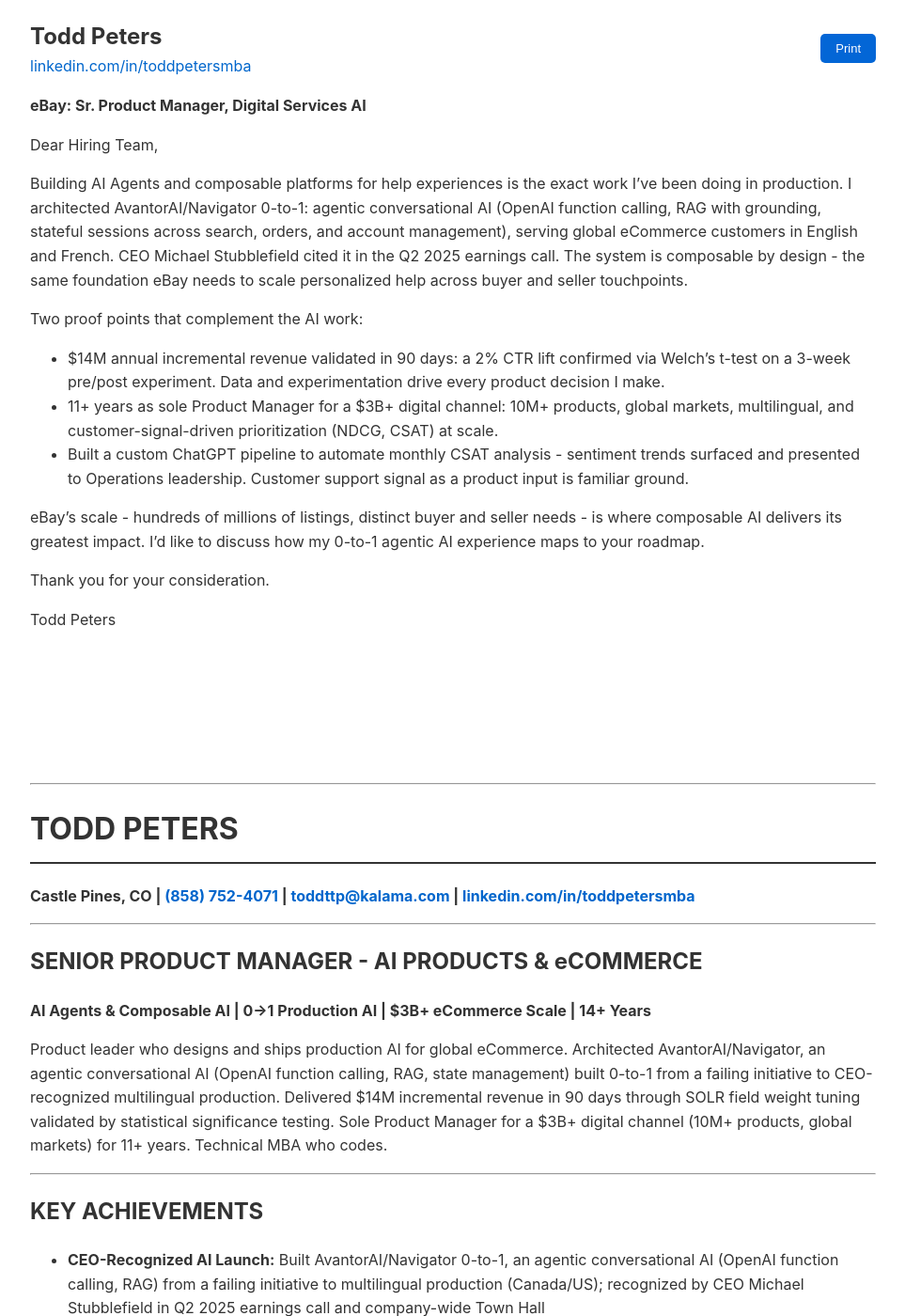
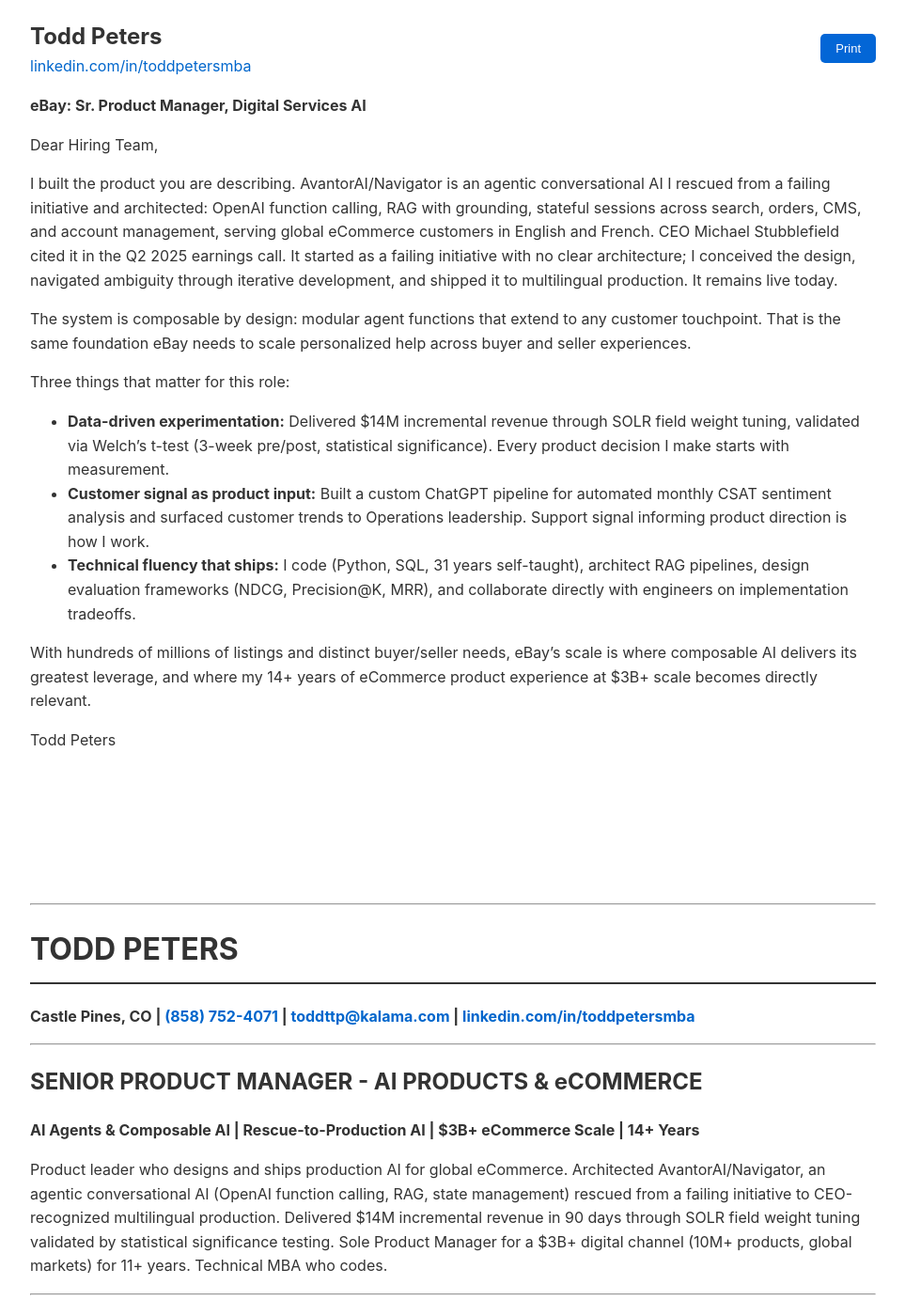
Before and after one commit to tsimech/tsimech.github.io, a Jekyll site: the page built from docs/ebay_sr_prod_mgr_ai.md, in a window 1280 px wide and 1400 px high. Shown: the whole window at 94% size, without its empty margins (158-1121 px from the left). Built offline with Jekyll 4.4.1, drawn with Linux system fonts in a browser that asks for light colours; some of the changed text lies outside the part shown.

Commit message:
Fix 0-to-1 framing: accurate rescue-to-production story

```diff
--- a/docs/ebay_sr_prod_mgr_ai.md
+++ b/docs/ebay_sr_prod_mgr_ai.md
@@ -30,31 +30,33 @@ setTimeout(function() {
 
 Dear Hiring Team,
 
-Building AI Agents and composable platforms for help experiences is the exact work
-I've been doing in production. I architected AvantorAI/Navigator
-0-to-1: agentic conversational AI (OpenAI function calling, RAG with grounding,
-stateful sessions across search, orders, and account management), serving global
-eCommerce customers in English and French. CEO Michael Stubblefield cited it in
-the Q2 2025 earnings call. The system is composable by design - the same foundation
-eBay needs to scale personalized help across buyer and seller touchpoints.
+I built the product you are describing. AvantorAI/Navigator is an agentic
+conversational AI I rescued from a failing initiative and architected: OpenAI function calling, RAG with
+grounding, stateful sessions across search, orders, CMS, and account management,
+serving global eCommerce customers in English and French. CEO Michael Stubblefield
+cited it in the Q2 2025 earnings call. It started as a failing initiative with no
+clear architecture; I conceived the design, navigated ambiguity through iterative
+development, and shipped it to multilingual production. It remains live today.
 
-Two proof points that complement the AI work:
+The system is composable by design: modular agent functions that extend to any
+customer touchpoint. That is the same foundation eBay needs to scale personalized
+help across buyer and seller experiences.
 
-- $14M annual incremental revenue validated in 90 days: a 2% CTR lift confirmed
-  via Welch's t-test on a 3-week pre/post experiment. Data and experimentation
-  drive every product decision I make.
-- 11+ years as sole Product Manager for a $3B+ digital channel: 10M+ products,
-  global markets, multilingual, and customer-signal-driven prioritization
-  (NDCG, CSAT) at scale.
-- Built a custom ChatGPT pipeline to automate monthly CSAT analysis - sentiment
-  trends surfaced and presented to Operations leadership. Customer support signal
-  as a product input is familiar ground.
+Three things that matter for this role:
 
-eBay's scale - hundreds of millions of listings, distinct buyer and seller needs -
-is where composable AI delivers its greatest impact. I'd like to discuss how my
-0-to-1 agentic AI experience maps to your roadmap.
+- **Data-driven experimentation:** Delivered $14M incremental revenue through SOLR
+  field weight tuning, validated via Welch's t-test (3-week pre/post, statistical
+  significance). Every product decision I make starts with measurement.
+- **Customer signal as product input:** Built a custom ChatGPT pipeline for
+  automated monthly CSAT sentiment analysis and surfaced customer trends to
+  Operations leadership. Support signal informing product direction is how I work.
+- **Technical fluency that ships:** I code (Python, SQL, 31 years self-taught),
+  architect RAG pipelines, design evaluation frameworks (NDCG, Precision@K, MRR),
+  and collaborate directly with engineers on implementation tradeoffs.
 
-Thank you for your consideration.
+With hundreds of millions of listings and distinct buyer/seller needs, eBay's
+scale is where composable AI delivers its greatest leverage, and where my 14+
+years of eCommerce product experience at $3B+ scale becomes directly relevant.
 
 Todd Peters
 
@@ -68,15 +70,15 @@ Todd Peters
 ---
 
 ## SENIOR PRODUCT MANAGER - AI PRODUCTS & eCOMMERCE
-**AI Agents & Composable AI | 0→1 Production AI | $3B+ eCommerce Scale | 14+ Years**
+**AI Agents & Composable AI | Rescue-to-Production AI | $3B+ eCommerce Scale | 14+ Years**
 
-Product leader who designs and ships production AI for global eCommerce. Architected AvantorAI/Navigator, an agentic conversational AI (OpenAI function calling, RAG, state management) built 0-to-1 from a failing initiative to CEO-recognized multilingual production. Delivered $14M incremental revenue in 90 days through SOLR field weight tuning validated by statistical significance testing. Sole Product Manager for a $3B+ digital channel (10M+ products, global markets) for 11+ years. Technical MBA who codes.
+Product leader who designs and ships production AI for global eCommerce. Architected AvantorAI/Navigator, an agentic conversational AI (OpenAI function calling, RAG, state management) rescued from a failing initiative to CEO-recognized multilingual production. Delivered $14M incremental revenue in 90 days through SOLR field weight tuning validated by statistical significance testing. Sole Product Manager for a $3B+ digital channel (10M+ products, global markets) for 11+ years. Technical MBA who codes.
 
 ---
 
 ## KEY ACHIEVEMENTS
 
-- **CEO-Recognized AI Launch:** Built AvantorAI/Navigator 0-to-1, an agentic conversational AI (OpenAI function calling, RAG) from a failing initiative to multilingual production (Canada/US); recognized by CEO Michael Stubblefield in Q2 2025 earnings call and company-wide Town Hall
+- **CEO-Recognized AI Launch:** Rescued AvantorAI/Navigator from a failing initiative; re-architected as agentic conversational AI (OpenAI function calling, RAG) and launched to multilingual production (Canada/US); recognized by CEO Michael Stubblefield in Q2 2025 earnings call and company-wide Town Hall
 - **$14M Revenue in 90 Days:** Delivered incremental annual revenue through SOLR field weight tuning over 90-day optimization cycle; validated 2% CTR lift with statistical significance (Welch's t-test, 3-week pre/post analysis)
 - **$627K Funding Secured:** Won CIO approval for multi-phase AI roadmap ($150K Phase 1; $477K Phase 2, 18-person team) by demonstrating $170M 3-year revenue impact
 - **$3B+ Channel:** Sole Product Manager for thermofisher.com and fishersci.com, 10M+ complex scientific products, global markets, multilingual, for 11+ years with 95% decision autonomy
@@ -91,7 +93,7 @@ Product leader who designs and ships production AI for global eCommerce. Archite
 
 Led AI product strategy and search optimization for global life sciences eCommerce company. Reported to VP of Search; served concurrently as Sr. Product Manager, Business Analyst, and Product Owner with end-to-end lifecycle ownership.
 
-**Agentic AI Product - AvantorAI/Navigator (0-to-1)**
+**Agentic AI Product - AvantorAI/Navigator (Rescue to Production)**
 - Architected conversational AI using OpenAI agentic framework (function calling) with agent functions for search, CMS, category pages, orders, and account, with full state management across conversation turns
 - Rescued failing AI initiative by conceiving "jailbreak" architecture enabling virtual assistant to execute any site URL and read API responses; led requirements definition through iterative design to production deployment
 - Launched multilingual product (English/French) in Canada/US markets; recognized by CEO Michael Stubblefield in Q2 2025 earnings call and company-wide Town Hall; product remains in production
```
